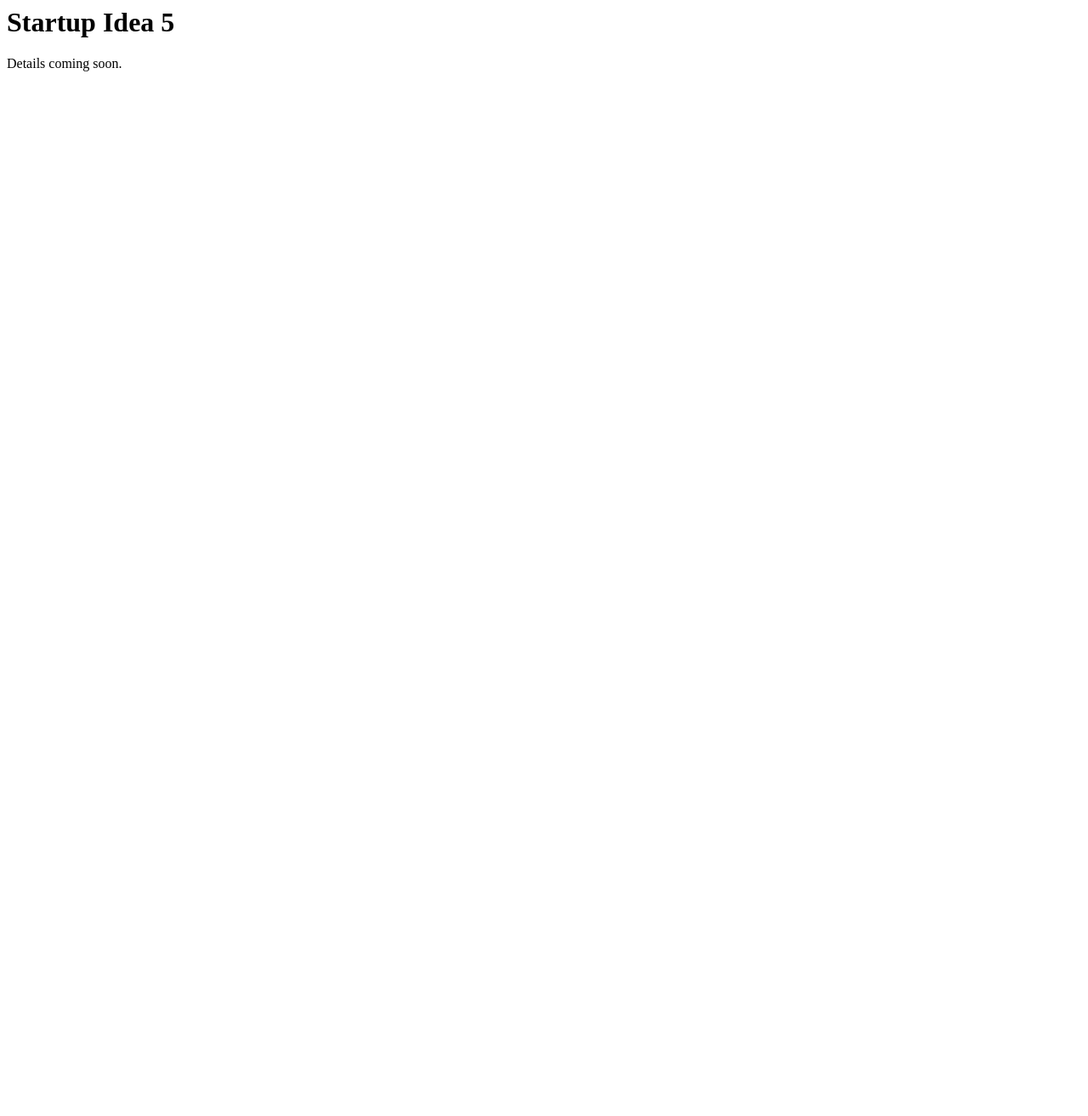
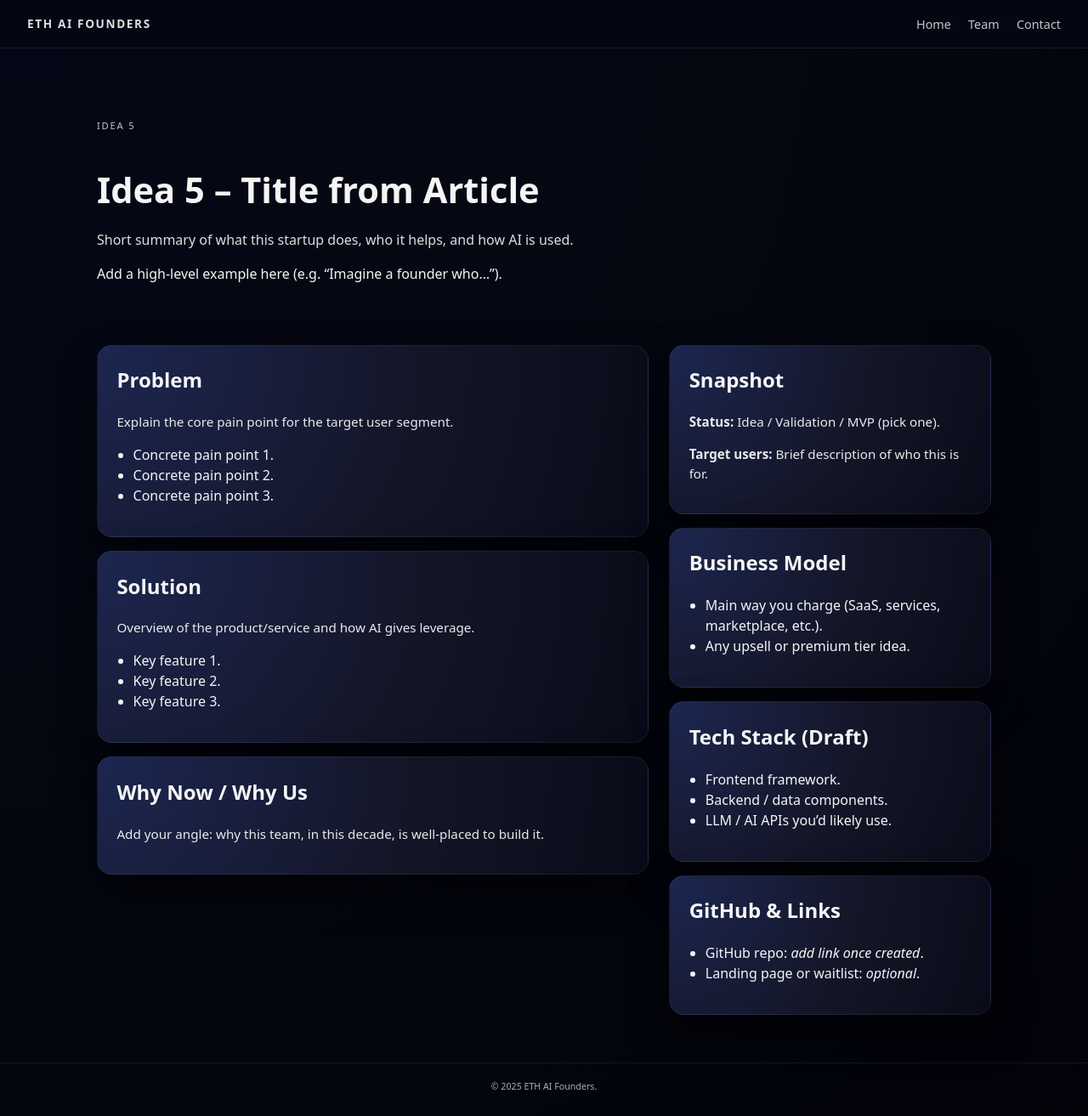
Before and after one commit to swayamjyoti-sj/ETH_AI_Founders, a plain HTML site: page ideas/idea-5.html in a window 1280 px wide. Shown: the whole page at 85% size. Before the commit the page ends 800 px from the top, so only its background shows below. Drawn offline with Linux system fonts and the light colour scheme.

Commit message:
Update idea-5.html

```diff
--- a/ideas/idea-5.html
+++ b/ideas/idea-5.html
@@ -1,2 +1,110 @@
-<h1>Startup Idea 5</h1>
-<p>Details coming soon.</p>
+<!DOCTYPE html>
+<html lang="en">
+<head>
+  <meta charset="UTF-8">
+  <title>Idea 5 – Title from Article – ETH AI Founders</title>
+  <meta name="viewport" content="width=device-width, initial-scale=1">
+  <link rel="stylesheet" href="../styles.css">
+</head>
+<body>
+<header class="site-header">
+  <div class="logo">ETH AI Founders</div>
+  <nav>
+    <a href="../index.html">Home</a>
+    <a href="../about.html">Team</a>
+    <a href="../contact.html">Contact</a>
+  </nav>
+</header>
+
+<main class="container">
+  <section class="hero">
+    <p class="eyebrow">Idea 5</p>
+    <h1>Idea 5 – Title from Article</h1>
+    <p class="hero-lead">
+      <!-- TODO: Replace this with your own 2–3 sentence summary of the idea,
+           based on the article, in your own words. -->
+      Short summary of what this startup does, who it helps, and how AI is used.
+    </p>
+    <p>
+      <!-- Optional: add one extra sentence with an example use-case. -->
+      Add a high-level example here (e.g. “Imagine a founder who…”).
+    </p>
+  </section>
+
+  <section class="idea-layout">
+    <div>
+      <article class="card">
+        <h2>Problem</h2>
+        <p>
+          <!-- TODO: Describe the problem this idea targets, in your own words. -->
+          Explain the core pain point for the target user segment.
+        </p>
+        <ul class="clean-list">
+          <li>Concrete pain point 1.</li>
+          <li>Concrete pain point 2.</li>
+          <li>Concrete pain point 3.</li>
+        </ul>
+      </article>
+
+      <article class="card">
+        <h2>Solution</h2>
+        <p>
+          <!-- TODO: Describe how the product solves that problem, using AI. -->
+          Overview of the product/service and how AI gives leverage.
+        </p>
+        <ul class="clean-list">
+          <li>Key feature 1.</li>
+          <li>Key feature 2.</li>
+          <li>Key feature 3.</li>
+        </ul>
+      </article>
+
+      <article class="card">
+        <h2>Why Now / Why Us</h2>
+        <p>
+          <!-- Optional: connect this idea to your team’s background or 2025–2026 timing. -->
+          Add your angle: why this team, in this decade, is well-placed to build it.
+        </p>
+      </article>
+    </div>
+
+    <aside>
+      <article class="card">
+        <h2>Snapshot</h2>
+        <p><strong>Status:</strong> Idea / Validation / MVP (pick one).</p>
+        <p><strong>Target users:</strong> Brief description of who this is for.</p>
+      </article>
+
+      <article class="card">
+        <h2>Business Model</h2>
+        <ul class="clean-list">
+          <li>Main way you charge (SaaS, services, marketplace, etc.).</li>
+          <li>Any upsell or premium tier idea.</li>
+        </ul>
+      </article>
+
+      <article class="card">
+        <h2>Tech Stack (Draft)</h2>
+        <ul class="clean-list">
+          <li>Frontend framework.</li>
+          <li>Backend / data components.</li>
+          <li>LLM / AI APIs you’d likely use.</li>
+        </ul>
+      </article>
+
+      <article class="card">
+        <h2>GitHub &amp; Links</h2>
+        <ul class="clean-list">
+          <li>GitHub repo: <em>add link once created</em>.</li>
+          <li>Landing page or waitlist: <em>optional</em>.</li>
+        </ul>
+      </article>
+    </aside>
+  </section>
+</main>
+
+<footer class="site-footer">
+  <small>&copy; 2025 ETH AI Founders.</small>
+</footer>
+</body>
+</html>
```
